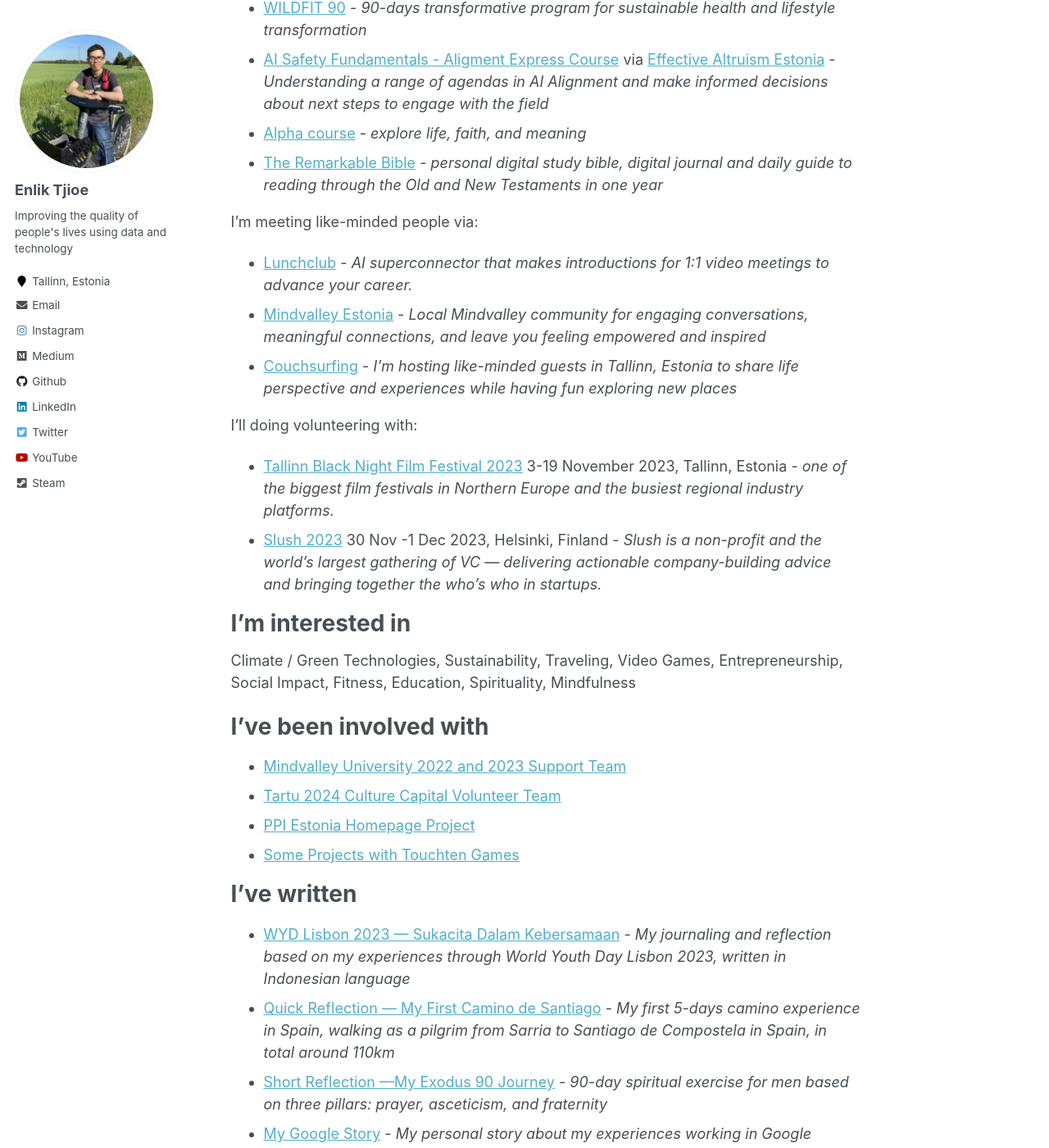
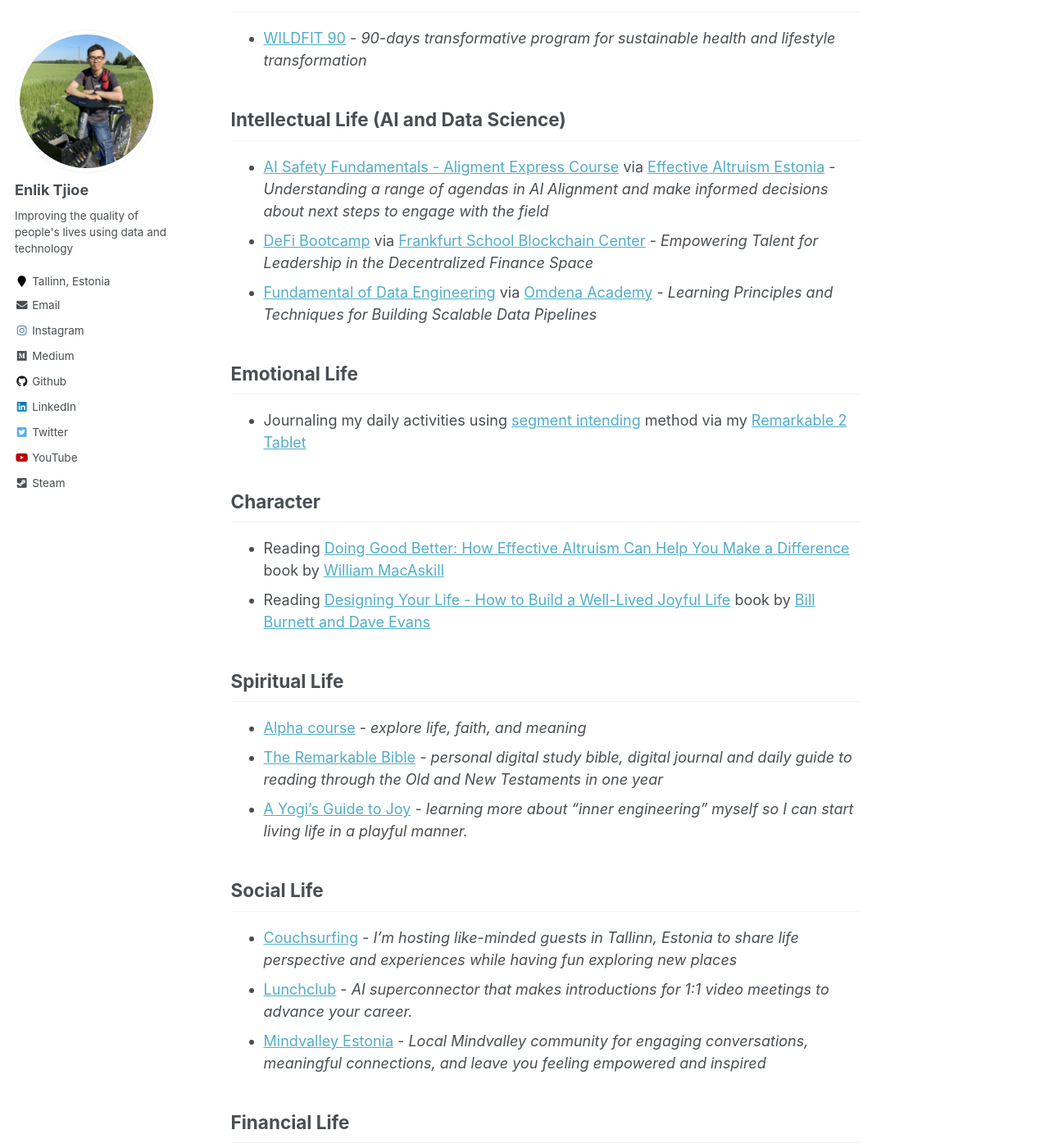
Before and after one commit to enliktjioe/enliktjioe.github.io, a Jekyll site: the page built from _pages/about.md, in a window 1280 px wide and 1400 px high, scrolled down 366 px. Shown: the whole window at 82% size. Built offline with Jekyll 4.4.1, drawn with Linux system fonts in a browser that asks for light colours; some of the changed text lies outside the part shown.

Commit message:
update about me

```diff
--- a/_includes/author-profile.html
+++ b/_includes/author-profile.html
@@ -20,7 +20,7 @@
   </div>
 
   <div class="author__urls-wrapper">
-    <button class="btn btn--inverse">Follow</button>
+    <button class="btn btn--inverse">About Me</button>
     <ul class="author__urls social-icons">
       {% if author.location %}
         <li><i class="fa fa-fw fa-map-marker" aria-hidden="true"></i> {{ author.location }}</li>
--- a/_pages/about.md
+++ b/_pages/about.md
@@ -13,23 +13,63 @@ A lifelong learner who wants to improve the quality of people's lives using data
 
 # What I'm up to
 
-I'm currently learning:
+## Health and Fitness
 
 - [WILDFIT 90](https://getwildfit.com/get-started/) - *90-days transformative program for sustainable health and lifestyle transformation*
+
+## Intellectual Life (AI and Data Science)
+
 - [AI Safety Fundamentals - Aligment Express Course](https://course.aisafetyfundamentals.com/alignment) via [Effective Altruism Estonia](https://www.efektiivnealtruism.org/about) -  *Understanding a range of agendas in AI Alignment and make informed decisions about next steps to engage with the field*
+- [DeFi Bootcamp](https://web3-talents.io/defi-talents) via [Frankfurt School Blockchain Center](https://www.frankfurt-school.de/home/research/centres/blockchain) - *Empowering Talent for Leadership in the Decentralized Finance Space*
+- [Fundamental of Data Engineering](https://omdena.com/course/fundamentals-of-data-engineering-principles-and-techniques-for-building-scalable-data-pipelines/) via [Omdena Academy](https://omdena.com/omdena-academy/) - *Learning Principles and Techniques for Building Scalable Data Pipelines*
+
+## Emotional Life
+
+- Journaling my daily activities using [segment intending](https://www.effortlesssuperhuman.com.au/the-law-of-segment-intending/) method via my [Remarkable 2 Tablet](https://remarkable.com/store/remarkable-2)
+
+## Character
+
+- Reading [Doing Good Better: How Effective Altruism Can Help You Make a Difference](https://www.goodreads.com/author/show/9761990.William_MacAskill) book by [William MacAskill](https://www.williammacaskill.com/)
+- Reading [Designing Your Life - How to Build a Well-Lived Joyful Life](https://www.goodreads.com/book/show/61130244-designing-your-life---how-to-build-a-well-lived-joyful-life) book by [Bill Burnett and Dave Evans](https://designingyour.life/about/)
+
+## Spiritual Life
+
 - [Alpha course](https://www.focuschurch.ee/alpha) - *explore life, faith, and meaning*
 - [The Remarkable Bible](https://remarkablebible.com/) - *personal digital study bible, digital journal and daily guide to reading through the Old and New Testaments in one year*
+- [A Yogi's Guide to Joy](https://www.mindvalley.com/sadhguru) - *learning more about “inner engineering” myself so I can start living life in a playful manner.*
 
-I'm meeting like-minded people via:
+## Social Life
 
+- [Couchsurfing](https://www.couchsurfing.com/people/enlik) - *I'm hosting like-minded guests in Tallinn, Estonia to share life perspective and experiences while having fun exploring new places*
 - [Lunchclub](https://lunchclub.com/) - *AI superconnector that makes introductions for 1:1 video meetings to advance your career.*
 - [Mindvalley Estonia](https://meetup.mindvalley.com/estonia/) - *Local Mindvalley community for engaging conversations, meaningful connections, and leave you feeling empowered and inspired*
-- [Couchsurfing](https://www.couchsurfing.com/people/enlik) - *I'm hosting like-minded guests in Tallinn, Estonia to share life perspective and experiences while having fun exploring new places*
 
-I'll doing volunteering with:
+## Financial Life
 
-- [Tallinn Black Night Film Festival 2023](https://poff.ee/en/) 3-19 November 2023, Tallinn, Estonia - *one of the biggest film festivals in Northern Europe and the busiest regional industry platforms.*
-- [Slush 2023](https://slush23.com/volunteers/) 30 Nov -1 Dec 2023, Helsinki, Finland - *Slush is a non-profit and the world’s largest gathering of VC — delivering actionable company-building advice and bringing together the who’s who in startups.*
+- Managing my money budgeting and expense via [Money Lover](https://moneylover.me/)
+- EUR account - automated stock market investment plan via [Trading212](https://www.trading212.com/)
+- IDR account - automated index fund investment plan via [Bibit](https://bibit.id/)
+- AUD account - automated index fund investment plan via [Spaceship Voyager](https://www.spaceship.com.au/)
+
+## Career
+
+- Database Developer at [Playtech Estonia](https://playtech.ee/) - *Supporting the existing database system and evaluating/testing new technologies*
+- Becoming a mentor for colleague
+
+## Quality of life
+
+- Volunteering
+  - [Tallinn Black Night Film Festival 2023](https://poff.ee/en/) 3-19 November 2023, Tallinn, Estonia - *one of the biggest film festivals in Northern Europe and the busiest regional industry platforms.*
+  - [Slush 2023](https://slush23.com/volunteers/) 30 Nov -1 Dec 2023, Helsinki, Finland - *Slush is a non-profit and the world’s largest gathering of VC — delivering actionable company-building advice and bringing together the who’s who in startups.*
+
+- Traveling with purpose
+  - [Oslo Innovation Week](https://oiw.no/) 25-28 Sep 2023, Oslo, Norway - *learning more about how Norway creating a better future via their showcases of the ideas, innovations, and individuals that push boundaries*
+  - [EUSBSR Annual Forum 2023](https://events.eusbsr.eu/annualforum2023) 4-5 Oct 2023, Riga, Latvia - *finding out how countries from Baltic Sea Region develop their renewable energy sources and improving energy efficiency*
+
+
+## Life Vision
+
+- To utilize my passion for technology and computer science to benefit society at large, while serving as an example of success that will shape the future of our society
 
 # I'm interested in
 
```
